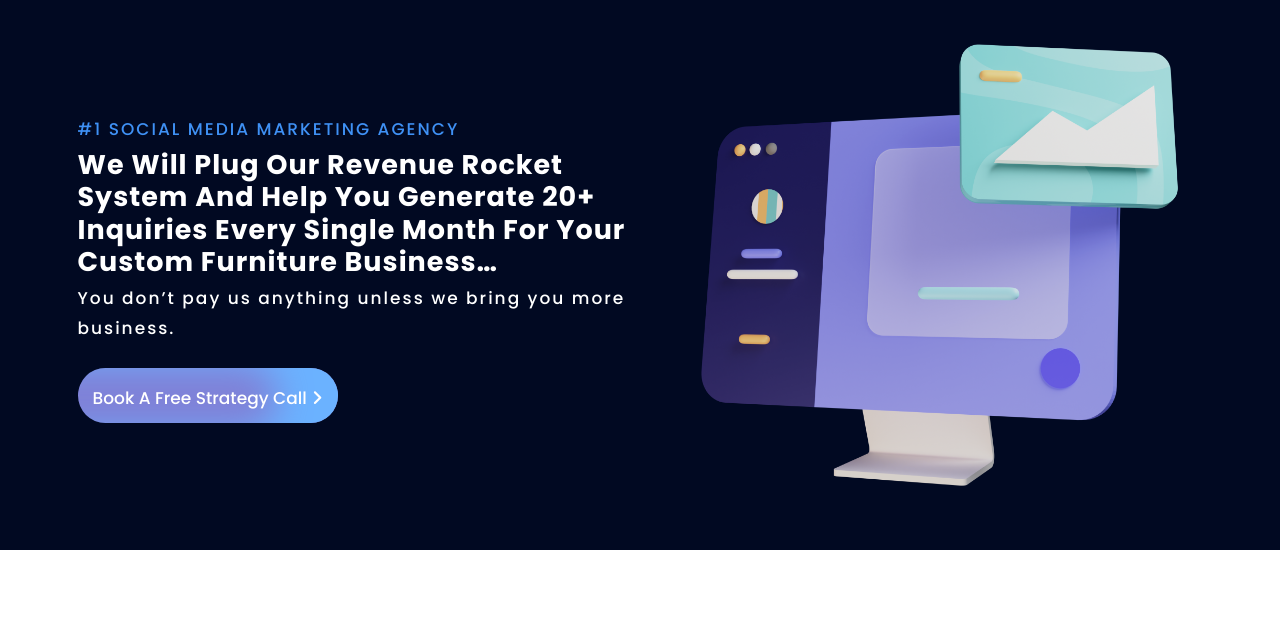
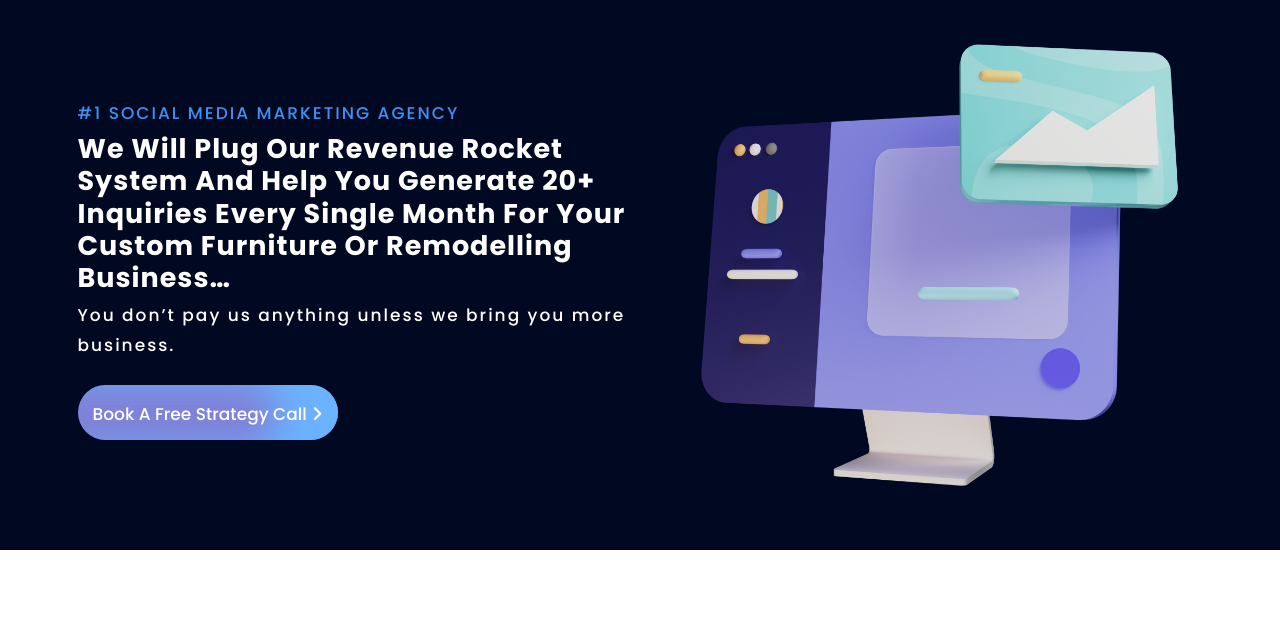
Before and after one commit to p1r2s-seth/Ad-men-Labs, a plain HTML site: page index.html in a window 1280 px wide. Shown: the part 118-736 px from the top of the page. Drawn offline with nearby package versions, Linux system fonts and the light colour scheme; a script that the page names is missing.

Commit message:
Update index.html

```diff
--- a/index.html
+++ b/index.html
@@ -61,9 +61,9 @@
 				<div class="hero-text">
 					<h6 style="color: #3F91F5;">#1 SOCIAL MEDIA MARKETING AGENCY</h6>
 					<h1>We will plug our revenue rocket system and help you generate 20+ inquiries every single month
-						for your custom furniture business…</h1>
+						for your custom furniture or remodelling business…</h1>
 					<h6> You don’t pay us anything unless we bring you more business.</h6>
-					<!-- <h6>We run ads on multiple SoMe platforms including Facebook, Instagram, TikTok & YouTube. We’re highly specialized in what we do, and have spent more than $250K on ads on behalf of our clients throughout the last 2 years</h6> -->
+					<!-- <h6>We run ads on multiple Some platforms including Facebook, Instagram, TikTok & YouTube. We’re highly specialized in what we do, and have spent more than $250K on ads on behalf of our clients throughout the last 2 years</h6> -->
 
 					<a href="#cta">
 						<button class="h_but1">Book A Free Strategy Call<i
```
